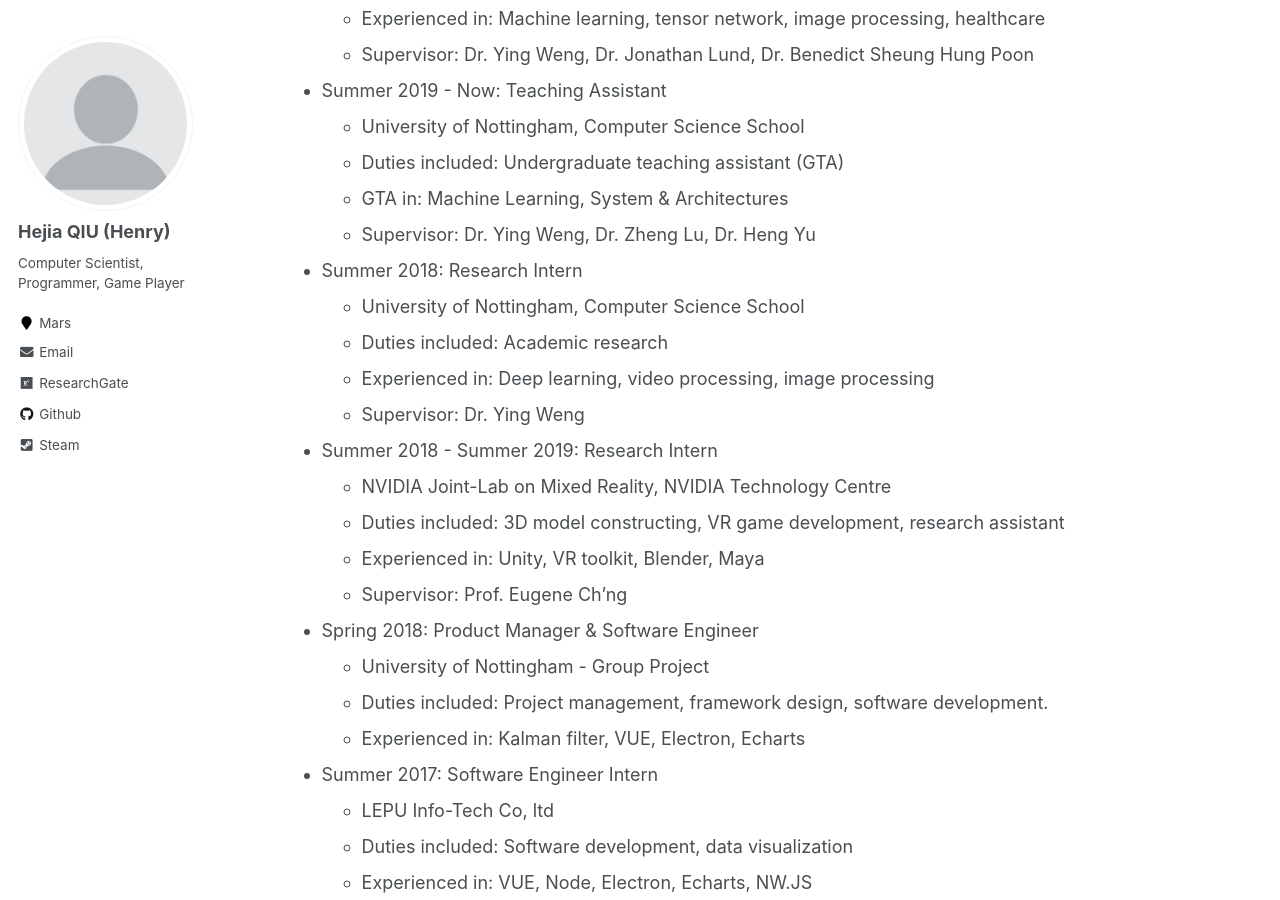
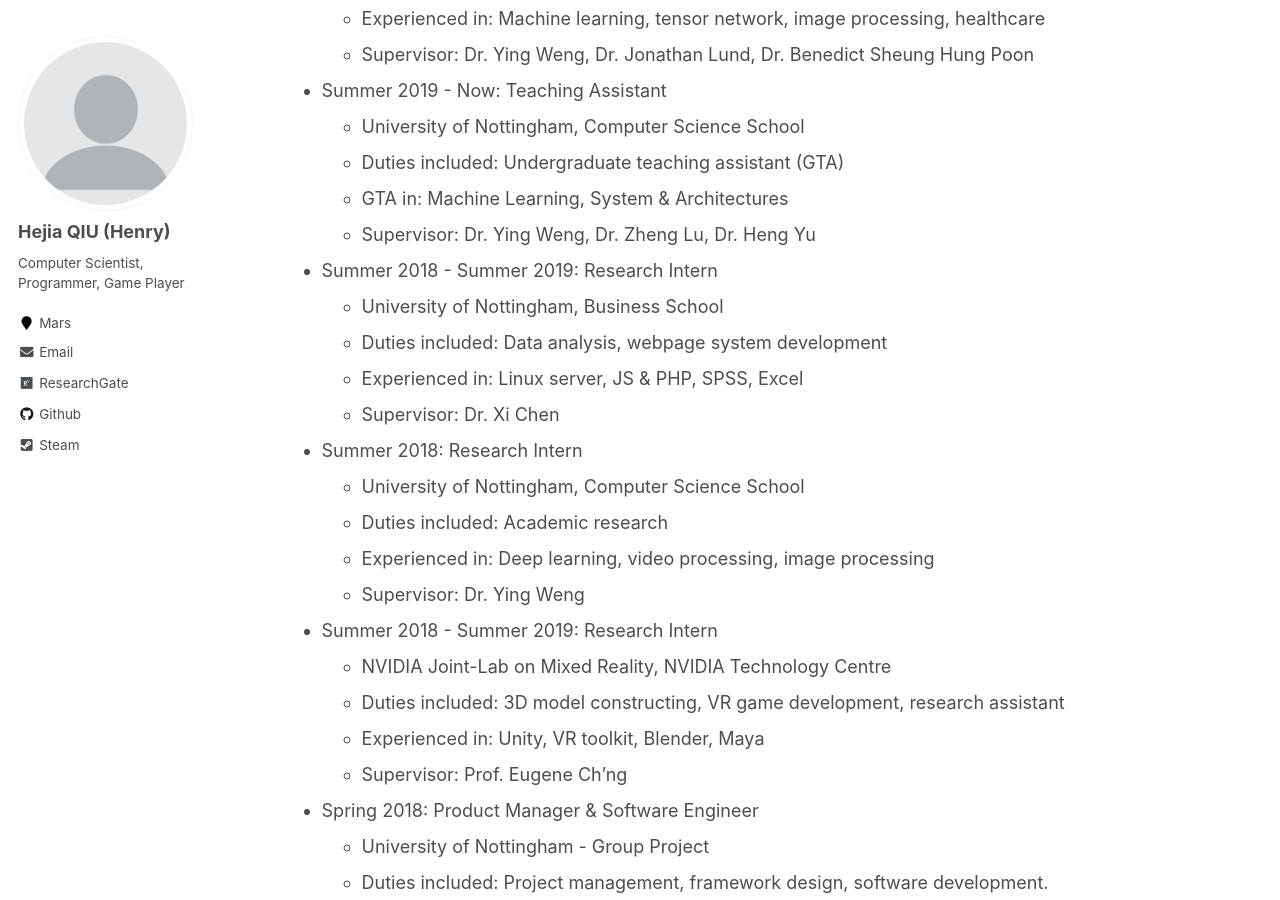
Before and after one commit to HenryJaQiu/HenryJaQiu.github.io, a Jekyll site: the page built from _pages/cv.md, in a window 1280 px wide and 900 px high, scrolled down 448 px. Built offline with Jekyll 4.4.1, drawn with Linux system fonts in a browser that asks for light colours.

Commit message:
Update cv.md

```diff
--- a/_pages/cv.md
+++ b/_pages/cv.md
@@ -23,35 +23,34 @@ Work experience
   * Duties included: Research, teaching
   * Experienced in: Machine learning, tensor network, image processing, healthcare
   * Supervisor: Dr. Ying Weng, Dr. Jonathan Lund, Dr. Benedict Sheung Hung Poon
-
 * Summer 2019 - Now: Teaching Assistant
   * University of Nottingham, Computer Science School
   * Duties included: Undergraduate teaching assistant (GTA)
   * GTA in: Machine Learning, System & Architectures
   * Supervisor: Dr. Ying Weng, Dr. Zheng Lu, Dr. Heng Yu
-
+* Summer 2018 - Summer 2019: Research Intern
+  * University of Nottingham, Business School
+  * Duties included: Data analysis, webpage system development
+  * Experienced in: Linux server, JS & PHP, SPSS, Excel
+  * Supervisor: Dr. Xi Chen
 * Summer 2018: Research Intern
   * University of Nottingham, Computer Science School
   * Duties included: Academic research
   * Experienced in: Deep learning, video processing, image processing
   * Supervisor: Dr. Ying Weng
-
 * Summer 2018 - Summer 2019: Research Intern
   * NVIDIA Joint-Lab on Mixed Reality, NVIDIA Technology Centre
   * Duties included: 3D model constructing, VR game development, research assistant
   * Experienced in: Unity, VR toolkit, Blender, Maya
   * Supervisor: Prof. Eugene Ch'ng
-
 * Spring 2018: Product Manager & Software Engineer
   * University of Nottingham - Group Project
   * Duties included: Project management, framework design, software development.
   * Experienced in: Kalman filter, VUE, Electron, Echarts
-
 * Summer 2017: Software Engineer Intern
   * LEPU Info-Tech Co, ltd
   * Duties included: Software development, data visualization
   * Experienced in: VUE, Node, Electron, Echarts, NW.JS
-
 * Summer 2016: Market & IT Intern
   * Globel IELTS Youth Education
   * Duties included: Media operation, promotion design, video editing, game development
```
